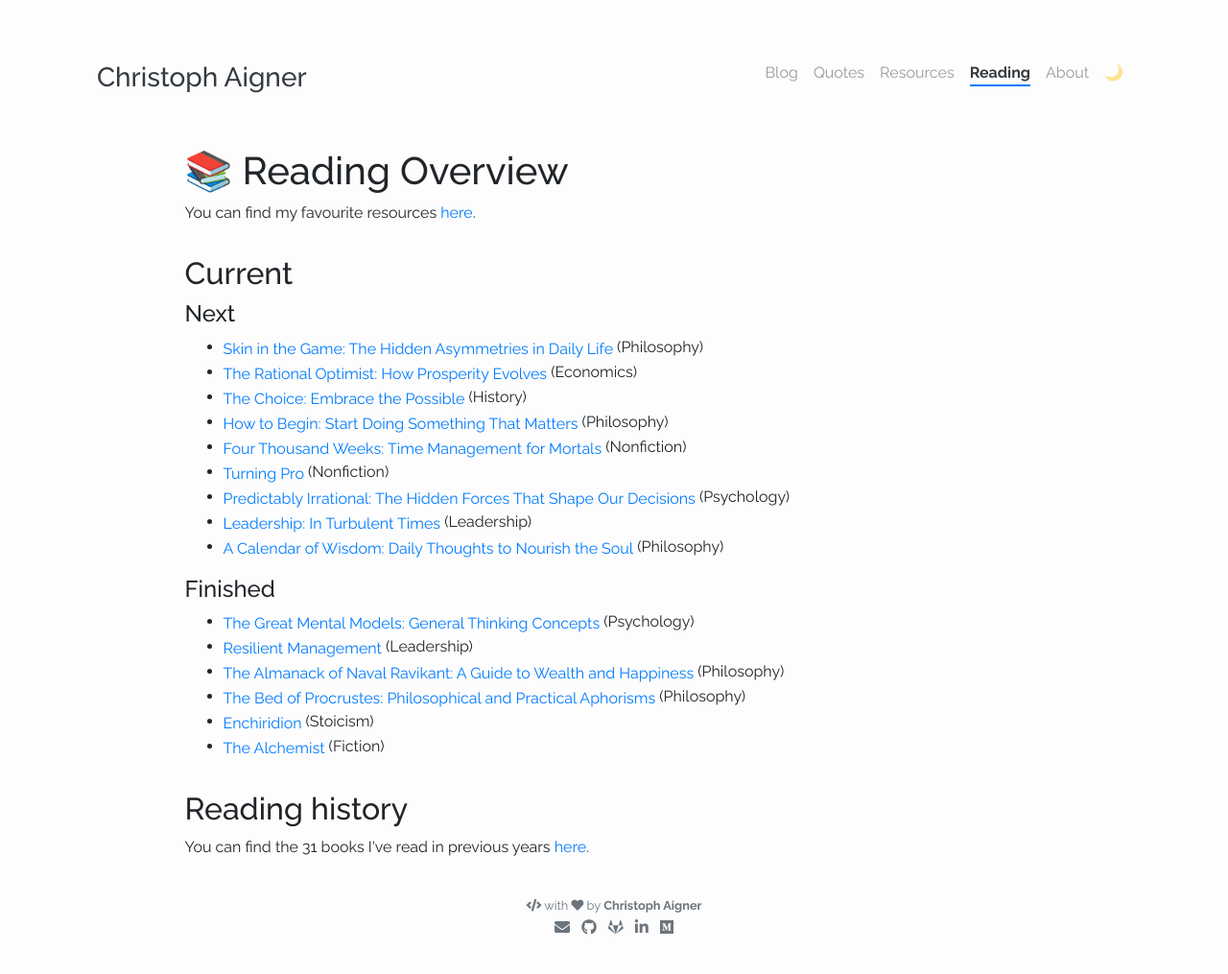
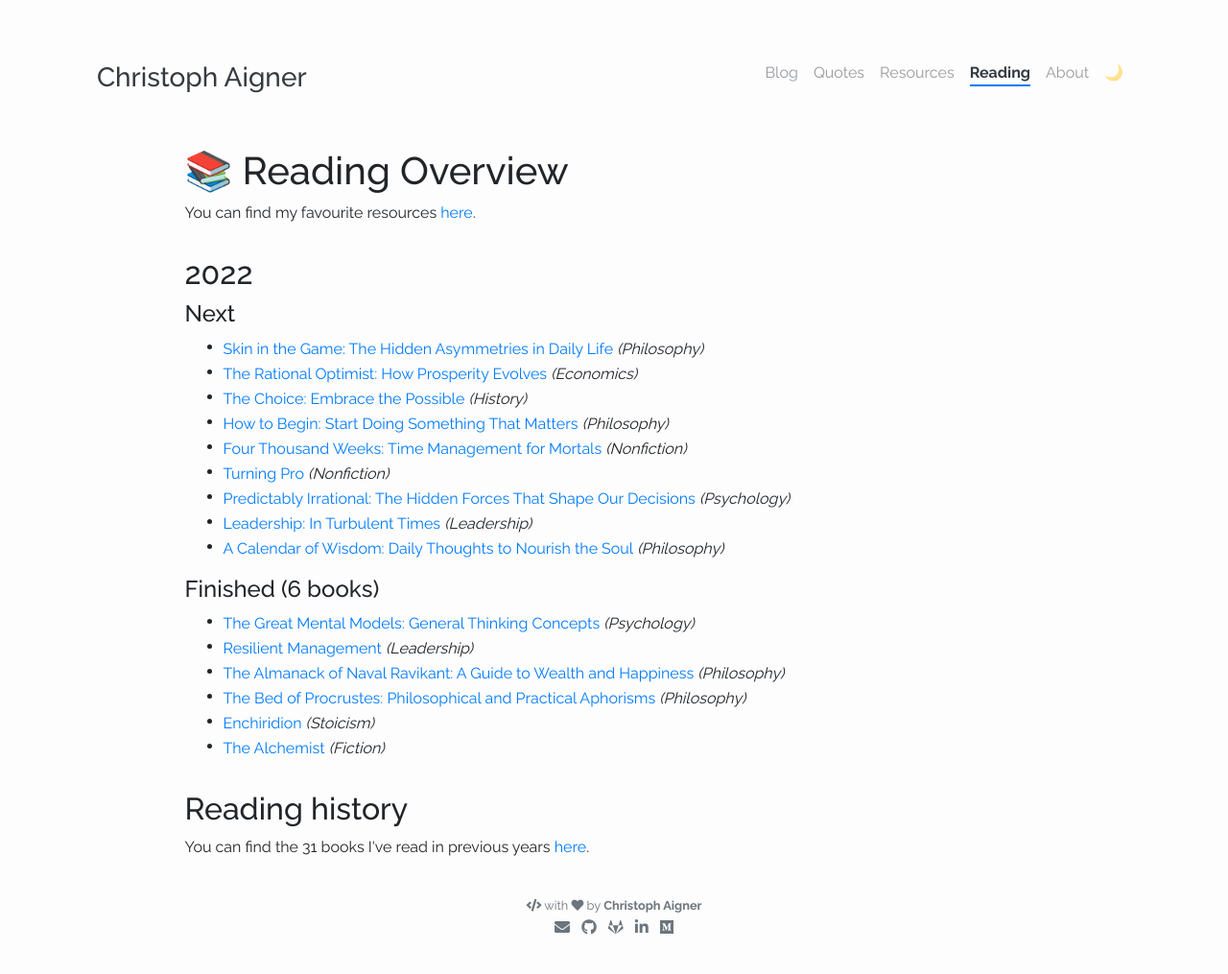
Before and after one commit to christophaigner/christophaigner.github.io, a Jekyll site: the page built from pages/reading.html, in a window 1280 px wide. Shown: the whole page at 96% size. Built offline with Jekyll 4.4.1, drawn with Linux system fonts in a browser that asks for light colours; nearby versions of some CDN libraries.

Commit message:
Update layout and add number of books

```diff
--- a/pages/reading.html
+++ b/pages/reading.html
@@ -12,7 +12,7 @@ weight: 4
 <h1>📚 Reading Overview</h1>
 You can find my favourite resources <a href="{{ site.url }}/resources">here</a>.
 
-<h2>Current</h2>
+<h2>2022</h2>
 <h4>Next</h4>
 <ul style="line-height: 1.5em;">
     {% for book in unfinishedBooks %}
@@ -20,19 +20,19 @@ You can find my favourite resources <a href="{{ site.url }}/resources">here</a>.
             <a href="{{ book.url }}" target="_blank">
                 {{ book.name }}
             </a>
-            ({{ book.category }})
+            <i>({{ book.category }})</i>
         </li>
     {% endfor %}
 </ul>
 
-<h4>Finished</h4>
+<h4>Finished ({{ finishedBooks.size }} books)</h4>
 <ul style="line-height: 1.5em;">
     {% for book in finishedBooks %}
         <li>
             <a href="{{ book.url }}" target="_blank">
                 {{ book.name }}
             </a>
-            ({{ book.category }})
+            <i>({{ book.category }})</i>
         </li>
     {% endfor %}
 </ul>
```
